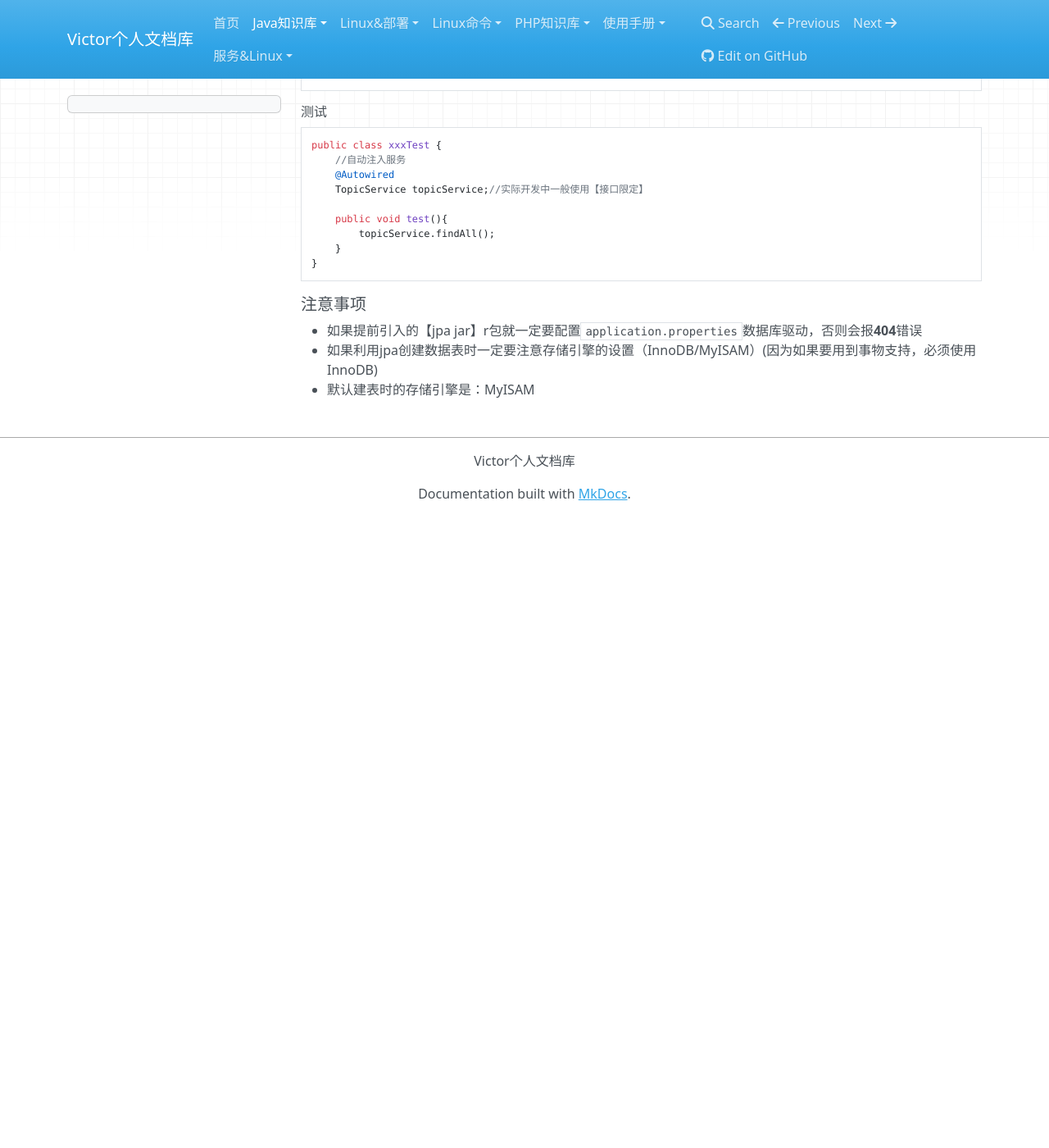
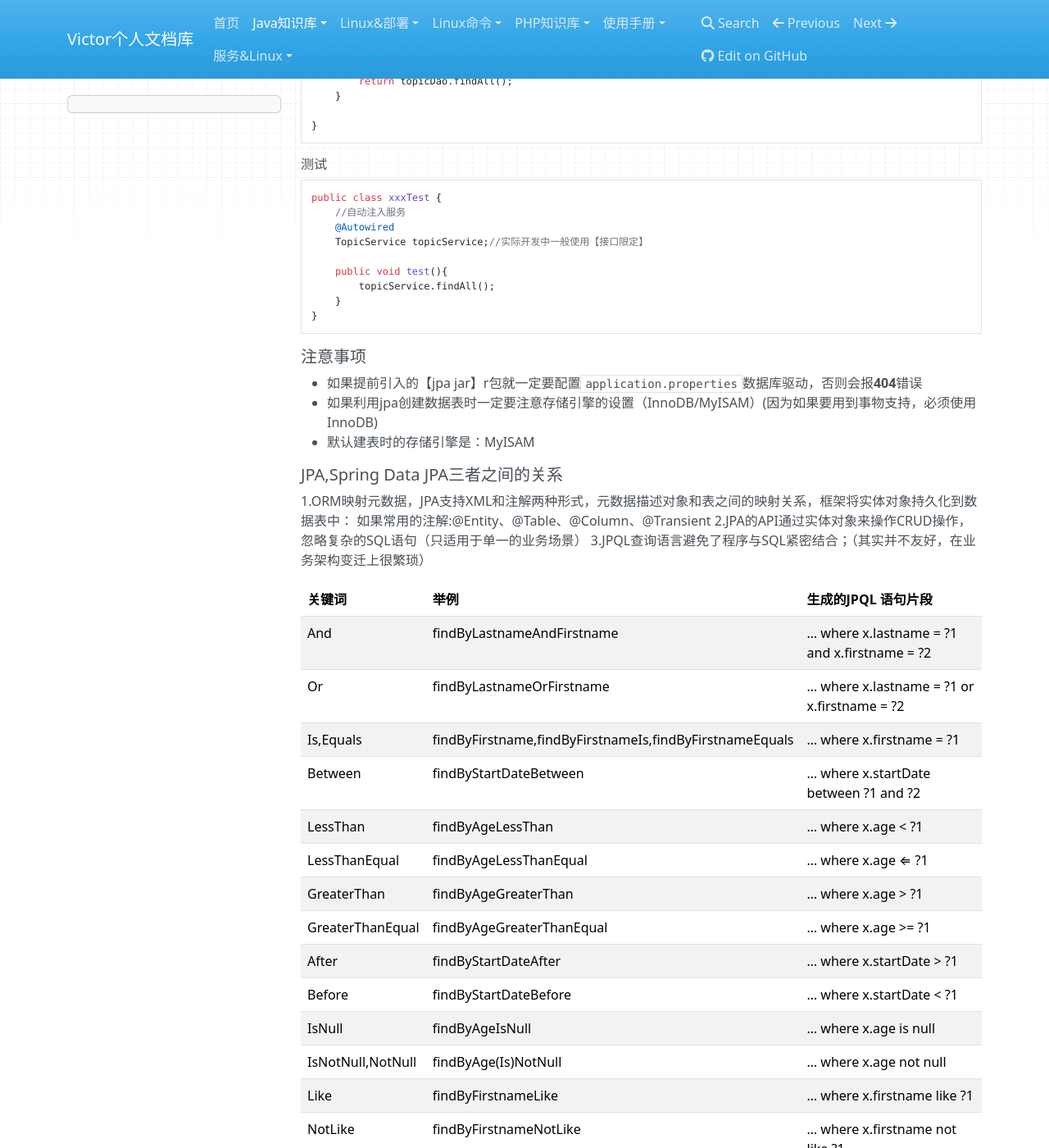
Before and after one commit to victor24680/victorDocs, an MkDocs documentation site: the page built from docs/Java知识库/SpringBoot配置/入门初步搭建方法.md, in a window 1280 px wide and 1400 px high, scrolled down 3705 px. Shown: the whole window at 82% size. Built offline with MkDocs 1.6.1, drawn with Linux system fonts in a browser that asks for light colours; nearby versions of some CDN libraries; before the commit the page ends 4335 px from its top, so only the background shows below that; some of the changed text lies outside the part shown.

Commit message:
JPA接口规范引入

````diff
--- a/docs/Java知识库/SpringBoot配置/入门初步搭建方法.md
+++ b/docs/Java知识库/SpringBoot配置/入门初步搭建方法.md
@@ -115,8 +115,9 @@ public class GlobalExceptionHandler {
 以上两种都不可缺：否则无法解析变量：如：`${exeption}`变量
 - 参考：[https://how2j.cn/k/springboot/springboot-error/1643.html](https://how2j.cn/k/springboot/springboot-error/1643.html)
 
-#### Java Data JPA持久层支持(一种数据规范)
-
+#### Java Data JPA持久层支持(一种（ORM）接口规范)
+- 使用场景多为业务简单，结构单一，多为单表查询的范围；
+- 分页一般依赖于分页插件，无法自行编写分页类；
 ###### 引入jar包依赖
 ```xml
 <!--数据库驱动-->
@@ -145,7 +146,6 @@ spring.jpa.properties.hibernate.hbm2ddl.auto=update
 spring.jpa.database-platform=org.hibernate.dialect.MySQL5InnoDBDialect
 
 ```
-
 ###### 编写DAO接口
 ```java
 package com.springboot.dao;
@@ -210,3 +210,37 @@ public class xxxTest {
 - 如果提前引入的【jpa jar】r包就一定要配置`application.properties`数据库驱动，否则会报**404**错误
 - 如果利用jpa创建数据表时一定要注意存储引擎的设置（InnoDB/MyISAM）(因为如果要用到事物支持，必须使用InnoDB)
 - 默认建表时的存储引擎是：MyISAM
+##### JPA,Spring Data JPA三者之间的关系
+1.ORM映射元数据，JPA支持XML和注解两种形式，元数据描述对象和表之间的映射关系，框架将实体对象持久化到数据表中：
+如果常用的注解:@Entity、@Table、@Column、@Transient
+2.JPA的API通过实体对象来操作CRUD操作，忽略复杂的SQL语句（只适用于单一的业务场景）
+3.JPQL查询语言避免了程序与SQL紧密结合；（其实并不友好，在业务架构变迁上很繁琐）
+
+|关键词	|举例	|生成的JPQL 语句片段|
+|---|---|---|
+|And|findByLastnameAndFirstname|	… where x.lastname = ?1 and x.firstname = ?2|
+|Or	|findByLastnameOrFirstname	|… where x.lastname = ?1 or x.firstname = ?2|
+|Is,Equals	|findByFirstname,findByFirstnameIs,findByFirstnameEquals	|… where x.firstname = ?1|
+|Between	|findByStartDateBetween	|… where x.startDate between ?1 and ?2|
+|LessThan	|findByAgeLessThan	|… where x.age < ?1
+|LessThanEqual	|findByAgeLessThanEqual	|… where x.age ⇐ ?1|
+|GreaterThan	|findByAgeGreaterThan	|… where x.age > ?1|
+|GreaterThanEqual	|findByAgeGreaterThanEqual	|… where x.age >= ?1|
+|After|	findByStartDateAfter	|… where x.startDate > ?1|
+|Before	|findByStartDateBefore	|… where x.startDate < ?1|
+|IsNull	|findByAgeIsNull	|… where x.age is null|
+|IsNotNull,NotNull|	findByAge(Is)NotNull	|… where x.age not null|
+|Like	|findByFirstnameLike	|… where x.firstname like ?1|
+|NotLike	|findByFirstnameNotLike	|… where x.firstname not like ?1|
+|StartingWith|findByFirstnameStartingWith	|… where x.firstname like ?1 (parameter bound with appended %)|
+|EndingWith	|findByFirstnameEndingWith|	… where x.firstname like ?1 (parameter bound with prepended %)|
+|Containing	|findByFirstnameContaining	|… where x.firstname like ?1 (parameter bound wrapped in %)|
+|OrderBy	|findByAgeOrderByLastnameDesc	|… where x.age = ?1 order by x.lastname desc|
+|Not	|findByLastnameNot|… where x.lastname <> ?1|
+|In|	findByAgeIn(Collection ages)	|… where x.age in ?1|
+|NotIn	|findByAgeNotIn(Collection age)|	… where x.age not in ?1|
+|True	|findByActiveTrue()	|… where x.active = true|
+|False	|findByActiveFalse()	|… where x.active = false|
+|IgnoreCase	|findByFirstnameIgnoreCase|	… where UPPER(x.firstame) = UPPER(?1)|
+
+- 参考:[https://my.oschina.net/u/3080373/blog/1828589](https://my.oschina.net/u/3080373/blog/1828589)
````
